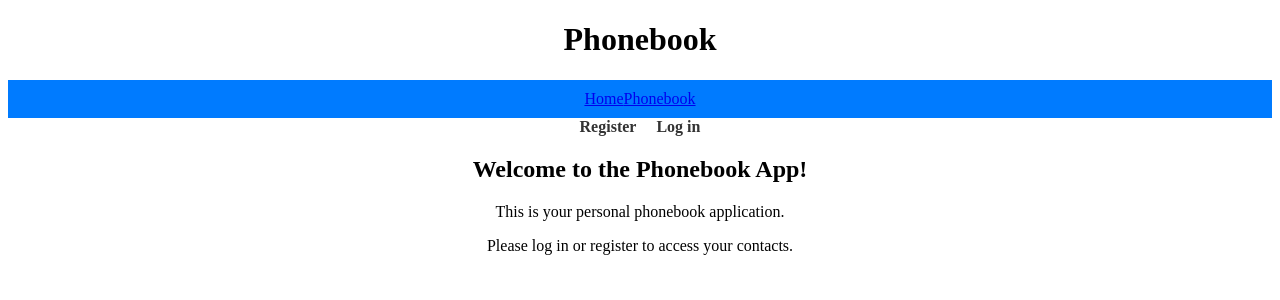
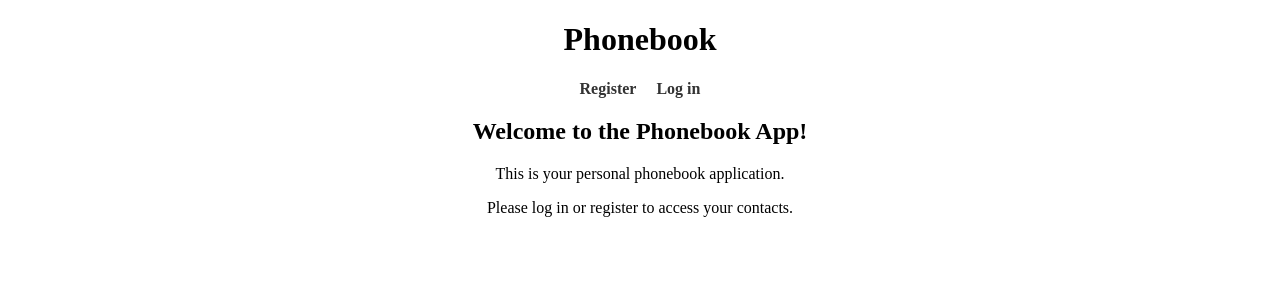
Before and after one commit to Lukaszc97/goit-react-hw-08-phonebook, a React (Create React App) app: page / in a window 1280 px wide. Shown: the top 300 px of the page. Built offline with nearby package versions, Linux system fonts and the light colour scheme.

Commit message:
app/navigation

```diff
--- a/src/components/App.jsx
+++ b/src/components/App.jsx
@@ -13,12 +13,11 @@ import LoginPage from '../pages/Login/Login';
 import RegistrationPage from '../pages/Registration/Registration';
 import Home from '../components/Home/Home';
 import Contacts from 'pages/Contacts/Contacts';
-const ContactsPage = React.lazy(() => import('../pages/Contacts/Contacts'));
 
 function App() {
   const dispatch = useDispatch();
   const error = useSelector(selectError);
-  const { isLoggedIn, isRefreshing } = useAuth();
+  const { isLoggedIn, isRefreshing, user } = useAuth();
 
   useEffect(() => {
     dispatch(refreshUser());
@@ -27,19 +26,13 @@ function App() {
   return isRefreshing ? (
     <div>Refreshing user...</div>
   ) : (
-
     <div style={{ margin: 'auto', textAlign: 'center' }}>
       <h1>Phonebook</h1>
 
-        {!isLoggedIn && <Navigation />}
-
-        <AuthNav isLoggedIn={isLoggedIn} />
+      {!isLoggedIn ? <AuthNav /> : <Navigation />}
       <Routes>
-          <Route
-            path="/"
-            element={
-              <Layout/>}>
-                <Route index element={<Home/>} />
+        <Route path="/" element={<Layout />}>
+          <Route index element={<Home />} />
           <Route
             path="/registration"
             element={
@@ -52,16 +45,19 @@ function App() {
           <Route
             path="/login"
             element={
-              <RestrictedRoute redirectTo="/contacts" component={<LoginPage />} />
+              <RestrictedRoute
+                redirectTo="/contacts"
+                component={<LoginPage />}
+              />
             }
           />
-
+          <Route path="/contacts" element={<Contacts />} />
           <Route path="*" element={<Navigate to="/" replace />} />
         </Route>
       </Routes>
       {error && <p>Error: {error}</p>}
+      {isLoggedIn && <p>Welcome, {user.name}!</p>}
     </div>
-
   );
 }
 
--- a/src/components/Navigation/Navigation.jsx
+++ b/src/components/Navigation/Navigation.jsx
@@ -6,7 +6,7 @@ export const Navigation = () => {
   return (
     <nav className={styles.nav}>
       <NavLink to="/" className={styles.NavLink}>Home</NavLink>
-      <NavLink to="/tasks" className={styles.NavLink}>Phonebook</NavLink>
+      <NavLink to="/contacts" className={styles.NavLink}>Phonebook</NavLink>
     </nav>
   );
 };
```
Lines whose indentation alone changed are shown as unchanged.
